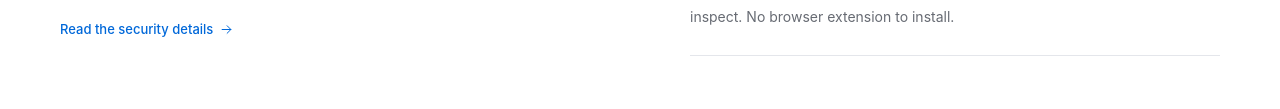
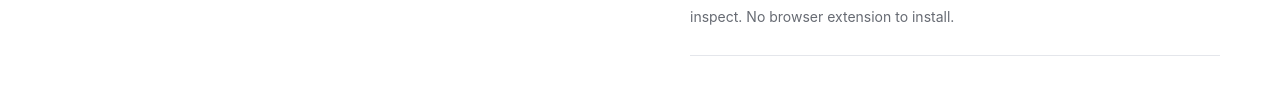
Before and after one commit to sd800/browser-switch, a plain HTML site: page web/index.html in a window 1280 px wide. Shown: the part 2594-2703 px from the top of the page. Drawn offline with Linux system fonts and the light colour scheme.

Commit message:
Release 26.1024.5

```diff
--- a/web/index.html
+++ b/web/index.html
@@ -119,7 +119,7 @@
     </section>
 
     <section class="privacy-section wrap section" id="privacy" aria-labelledby="privacy-title">
-      <div class="section-intro"><span class="privacy-symbol"><svg class="icon"><use href="#shield"/></svg></span><p class="eyebrow">PRIVATE BY DESIGN</p><h2 id="privacy-title">Your links pass through.<br>They don’t stay.</h2><p>Browser Switch only needs to know where a link should go. That’s where its job ends.</p><a class="text-link" href="https://github.com/sd800/browser-switch/blob/main/SECURITY.md">Read the security details <svg class="icon"><use href="#arrow"/></svg></a></div>
+      <div class="section-intro"><span class="privacy-symbol"><svg class="icon"><use href="#shield"/></svg></span><p class="eyebrow">PRIVATE BY DESIGN</p><h2 id="privacy-title">Your links pass through.<br>They don’t stay.</h2><p>Browser Switch only needs to know where a link should go. That’s where its job ends.</p></div>
       <dl class="privacy-details"><div><dt>No browsing history.</dt><dd>Incoming links and browser selections aren’t saved. Only your routing rules and app preferences stay on your Mac.</dd></div><div><dt>No network access.</dt><dd>The app doesn’t fetch pages, collect analytics, or phone home. It hands the original link to the browser you choose.</dd></div><div><dt>A smaller footprint.</dt><dd>App Sandbox and Hardened Runtime are enabled. No browser profiles to inspect. No browser extension to install.</dd></div></dl>
     </section>
 
--- a/web/style.css
+++ b/web/style.css
@@ -157,7 +157,6 @@ kbd { display: inline-grid; place-items: center; border: 1px solid var(--line);
 .native-shortcut > span { color: var(--muted); font-size: 11px; margin-left: 7px; }
 .privacy-symbol { display: inline-grid; place-items: center; width: 48px; height: 48px; color: var(--accent); background: var(--soft-blue); border-radius: 13px; margin-bottom: 25px; }
 .privacy-symbol .icon { width: 27px; height: 27px; }
-.privacy-section .text-link { margin-top: 25px; color: var(--accent); }
 .privacy-details { margin: 14px 0 0; }
 .privacy-details > div { padding-block: 25px; border-bottom: 1px solid var(--line); }
 .privacy-details > div:first-child { padding-top: 0; }
```
Also changed, not shown: 1 other file.
